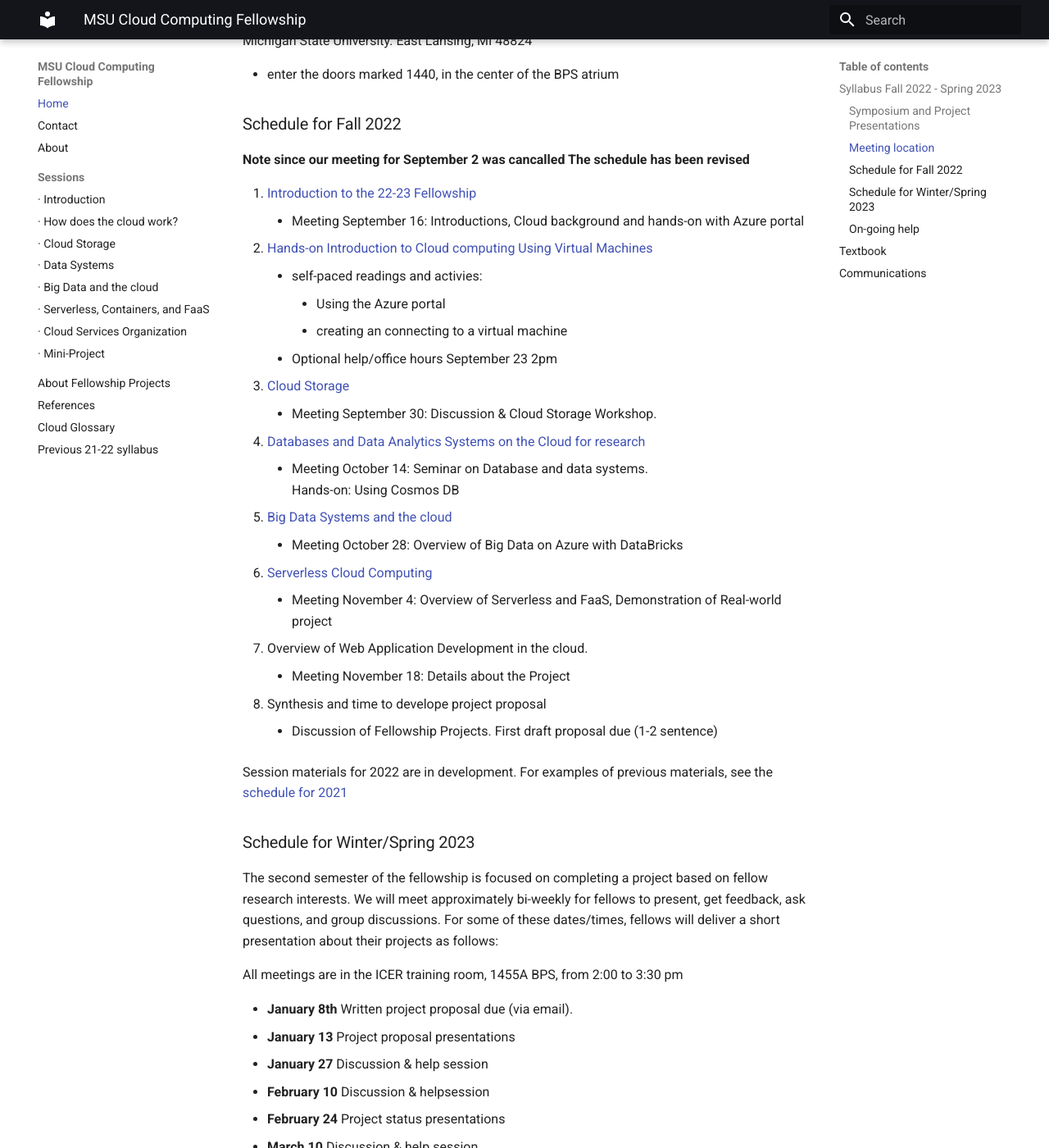
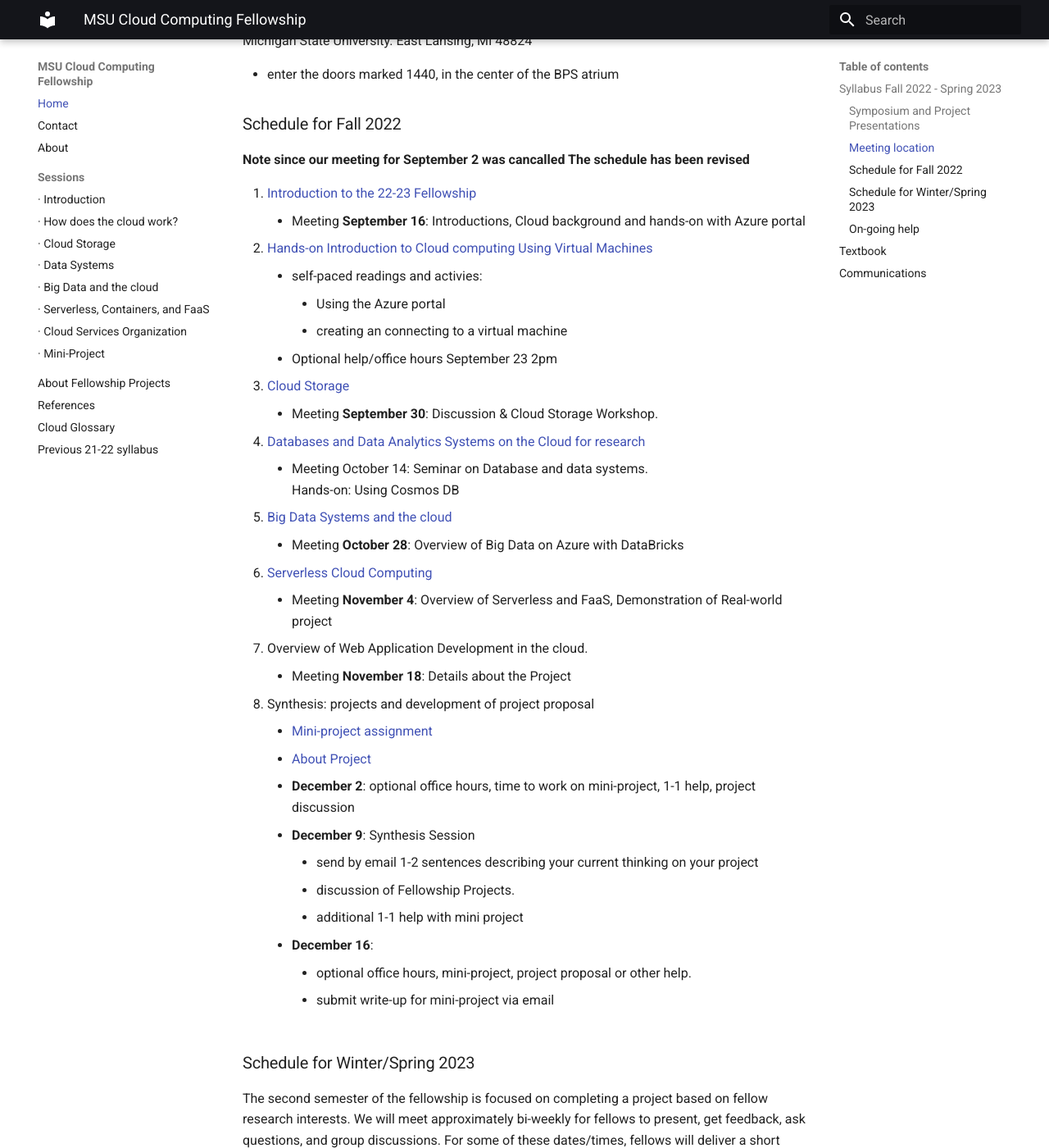
Before and after one commit to msucloudfellowship/msucloudfellowship.github.io, an MkDocs documentation site: the page built from docs/index.md, in a window 1280 px wide and 1400 px high, scrolled down 1230 px. Shown: the whole window at 82% size. Built offline with MkDocs 1.6.1 and Material for MkDocs 9.7.7, drawn with Linux system fonts in a browser that asks for light colours.

Commit message:
update schedule for end of semester

```diff
--- a/docs/index.md
+++ b/docs/index.md
@@ -39,26 +39,34 @@
 **Note since our meeting for September 2 was cancalled The schedule has been revised**
 
  1. [Introduction to the 22-23 Fellowship](session_introduction)
-    * Meeting September 16: Introductions, Cloud background and hands-on with Azure portal
+    * Meeting **September 16**: Introductions, Cloud background and hands-on with Azure portal
  2. [Hands-on Introduction to Cloud computing Using Virtual Machines](session_how_to_cloud)
     * self-paced readings and activies:
          - Using the Azure portal
          - creating an connecting to a  virtual machine
     * Optional help/office hours September 23 2pm
  3. [Cloud Storage](session_cloud_storage)
-    * Meeting September 30: Discussion & Cloud Storage Workshop.
+    * Meeting **September 30**: Discussion & Cloud Storage Workshop.
  4. [Databases and Data Analytics Systems on the Cloud for research](session_datasystems)
     * Meeting October 14: Seminar on Database and data systems. <br> Hands-on: Using Cosmos DB
  5. [Big Data Systems and the cloud](session_bigdata)
-    * Meeting October 28: Overview of Big Data on Azure with DataBricks
+    * Meeting **October 28**: Overview of Big Data on Azure with DataBricks
  6. [Serverless Cloud Computing](session_serverless)
-    * Meeting November 4: Overview of Serverless and FaaS, Demonstration of Real-world project
+    * Meeting **November 4**: Overview of Serverless and FaaS, Demonstration of Real-world project
  7. Overview of Web Application Development in the cloud.
-    * Meeting November 18: Details about the Project
- 8. Synthesis and time to develope project proposal
-    * Discussion of Fellowship Projects.  First draft proposal due (1-2 sentence)
+    * Meeting **November 18**: Details about the Project
 
-Session materials for 2022 are in development.  For examples of previous materials, see the [schedule for 2021](index2021)
+ 8. Synthesis: projects and development of project proposal
+    * [Mini-project assignment](miniproject.md)
+    * [About Project](projects.md)
+    * **December 2**: optional office hours, time to work on mini-project, 1-1 help, project discussion
+    * **December 9**: Synthesis Session
+        - send by email 1-2 sentences describing your current thinking on your project
+        - discussion of Fellowship Projects.
+        - additional 1-1 help with mini project
+    * **December 16**:
+        - optional office hours, mini-project, project proposal or other help.
+        - submit write-up for mini-project via email
 
 ### Schedule for Winter/Spring 2023
 
```
